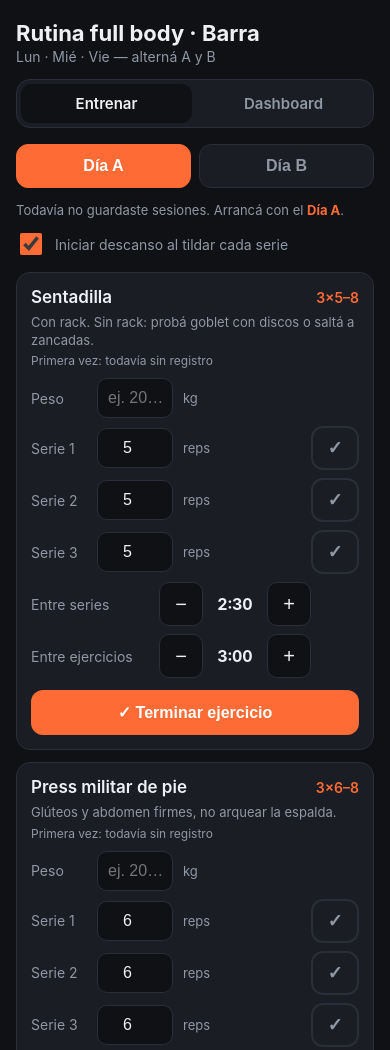
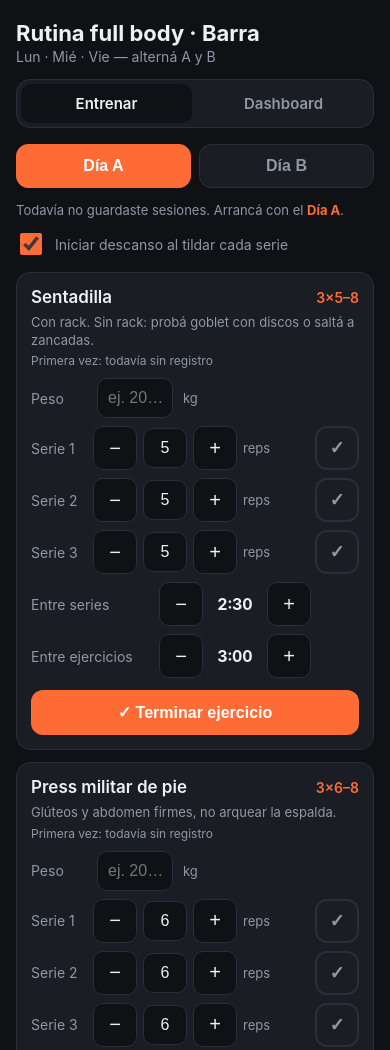
Before and after one commit to ZANTERAs/rutina-barra, a plain HTML site: page index.html in a window 390 px wide. Shown: the top 1050 px of the page. Drawn offline with Linux system fonts and the light colour scheme.

Commit message:
Add − and + buttons to each set
Reps step by 1 and plank seconds by 5; values never go below 0 and are
saved on each tap. Number box narrowed and the check button set to 44px
so a set row fits on a 360px-wide phone.

Co-Authored-By: Claude Opus 5.5 <noreply@anthropic.com>

```diff
--- a/index.html
+++ b/index.html
@@ -59,11 +59,13 @@
   .wrow,.srow,.rest{display:flex;align-items:center;gap:10px}
   .wrow{margin-bottom:8px;font-size:14px;color:var(--mut)}
   .wrow label,.srow .sn{min-width:56px}
-  .srow{margin-bottom:8px;font-size:14px;color:var(--mut)}
+  .srow{margin-bottom:8px;font-size:14px;color:var(--mut);gap:6px}
   .u{font-size:13px;color:var(--mut)}
   .wrow input,.srow input{width:76px;padding:10px;border-radius:10px;border:1px solid var(--line);
     background:var(--bg);color:var(--txt);font-size:16px;text-align:center}
-  .chk{margin-left:auto;width:48px;height:44px;border-radius:12px;border:2px solid var(--line);
+  .srow input{width:44px;padding:10px 2px;appearance:textfield;-moz-appearance:textfield}
+  .srow input::-webkit-inner-spin-button,.srow input::-webkit-outer-spin-button{-webkit-appearance:none;margin:0}
+  .chk{margin-left:auto;width:44px;height:44px;border-radius:12px;border:2px solid var(--line);
     background:transparent;color:var(--mut);font-size:18px;font-weight:700}
   .chk.on{background:var(--ok);border-color:var(--ok);color:#06150e}
 
@@ -296,12 +298,14 @@ function renderTrain(){
       ? `Última vez (${fdate(l.date)}): <b>${(!ex.noWeight && l.kg) ? nf(l.kg)+" kg · " : ""}${l.sets.join(" / ")} ${u}</b>`
       : `Primera vez: todavía sin registro`;
 
-    let rows = "";
+    let rows = "", step = u==="seg" ? 5 : 1;   // la plancha va de a 5 segundos
     for(let i=0;i<ex.sets;i++){
       rows += `
         <div class="srow">
           <label class="sn" for="r-${ex.id}-${i}">Serie ${i+1}</label>
+          <button class="st" data-rs="${-step}" aria-label="Menos ${u} en serie ${i+1}">−</button>
           <input id="r-${ex.id}-${i}" name="reps" type="number" inputmode="numeric" min="0" autocomplete="off" value="${repsVal(ex,i)}" data-rep="${ex.id}" data-i="${i}">
+          <button class="st" data-rs="${step}" aria-label="Más ${u} en serie ${i+1}">+</button>
           <span class="u">${u}</span>
           <button class="chk ${done[i]?"on":""}" data-ex="${ex.id}" data-i="${i}" aria-label="Serie ${i+1} hecha" aria-pressed="${!!done[i]}">✓</button>
         </div>`;
@@ -356,6 +360,12 @@ function renderTrain(){
       if(n >= ex.sets) afterExercise(ex);
       else startRest(`Entre series · ${ex.name} (${n}/${ex.sets})`, restSetFor(id));
     }
+  });
+  list.querySelectorAll("[data-rs]").forEach(b=>b.onclick=()=>{
+    const inp = b.parentNode.querySelector("input"), id = inp.dataset.rep, i = +inp.dataset.i;
+    setRep(id, i, (parseInt(inp.value,10) || 0) + (+b.dataset.rs));
+    inp.value = S.reps[S.day][id][i];   // setRep ya no deja bajar de 0
+    save();
   });
   list.querySelectorAll("[data-step]").forEach(b=>b.onclick=()=>{
     const id = b.dataset.id;
```
